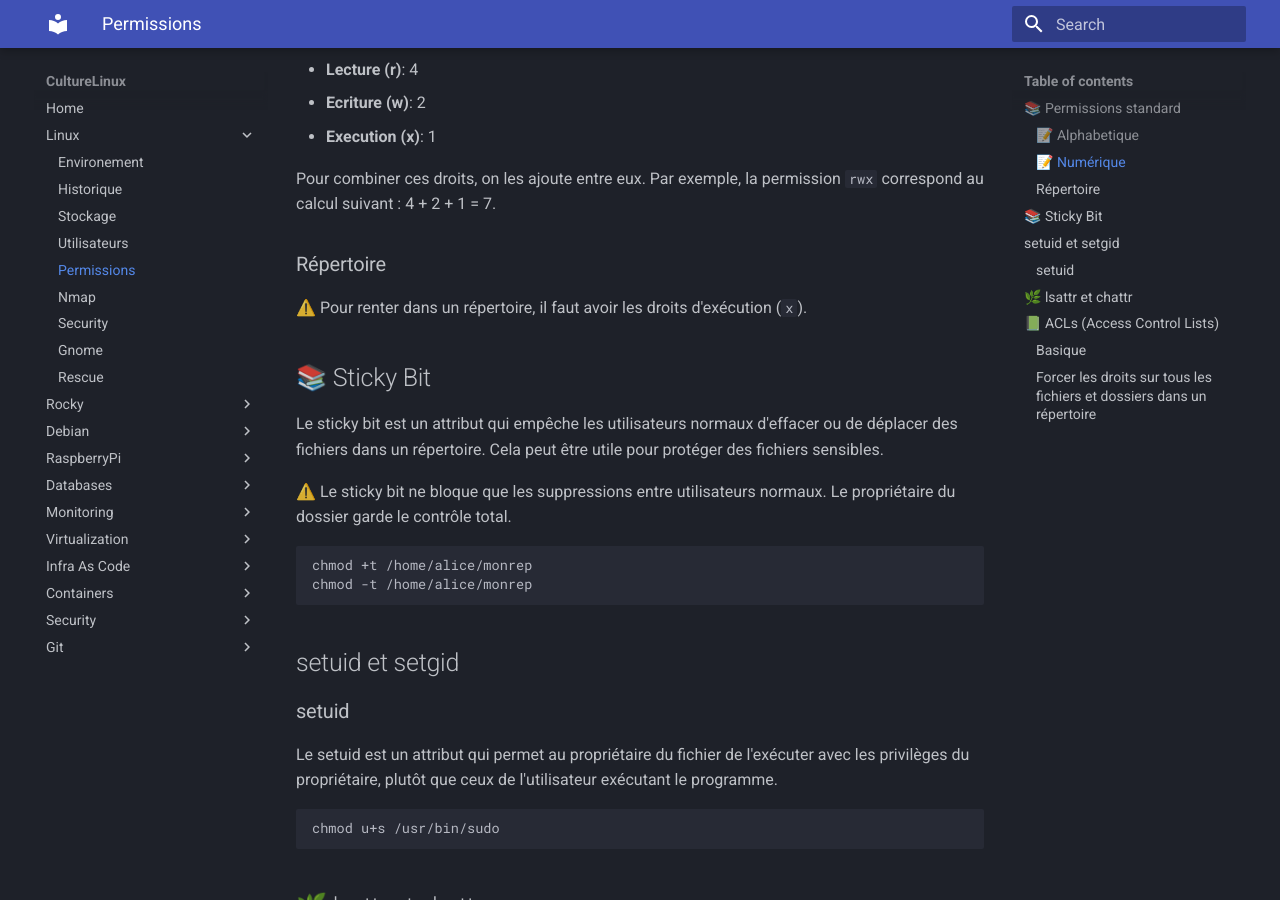
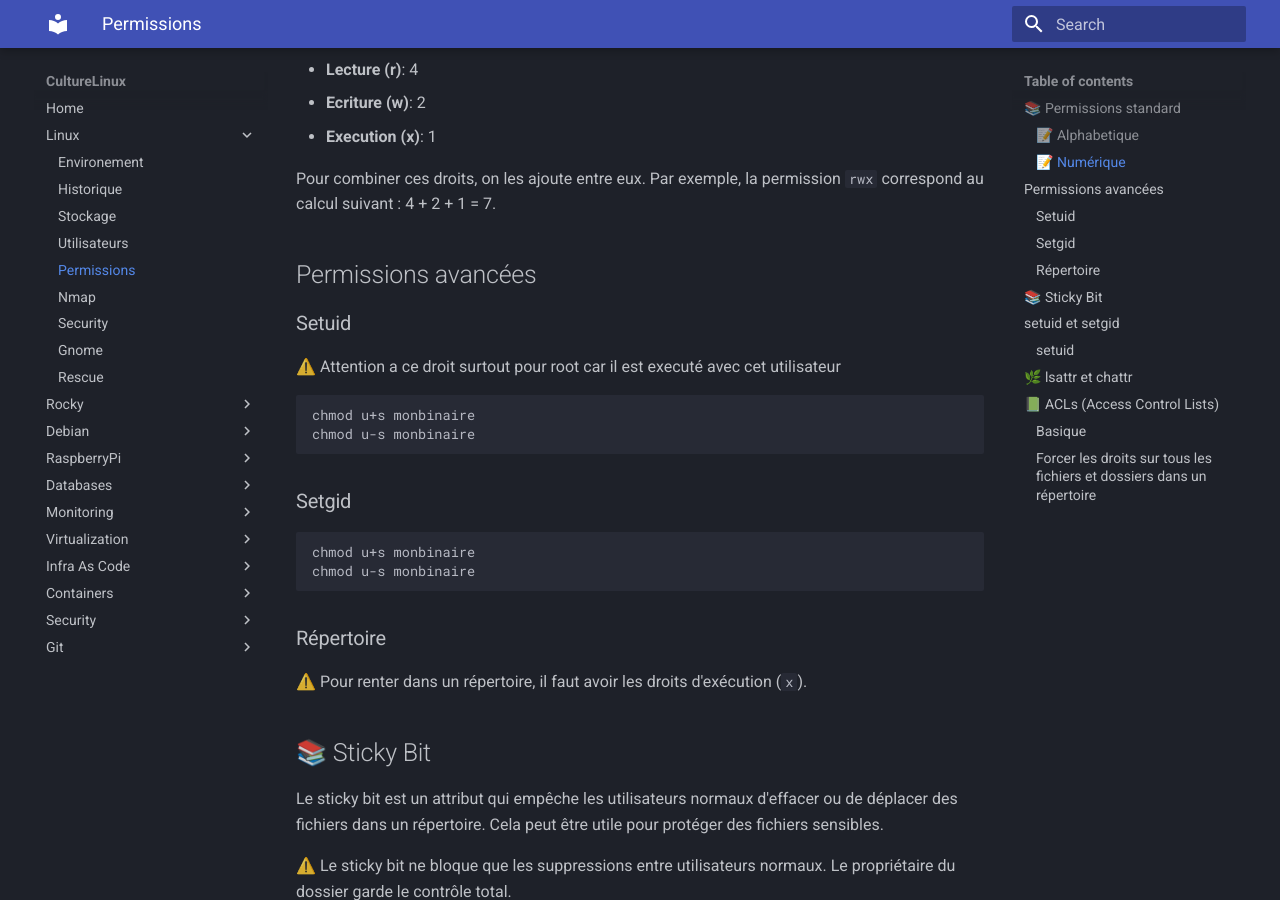
Before and after one commit to CultureLinux/doc, an MkDocs documentation site: the page built from docs/linux/permissions.md, in a window 1280 px wide and 900 px high, scrolled down 525 px. Built offline with MkDocs 1.6.1 and Material for MkDocs 9.7.7, drawn with Linux system fonts in a browser that asks for light colours.

```diff
--- a/docs/linux/permissions.md
+++ b/docs/linux/permissions.md
@@ -18,6 +18,20 @@ Les permissions peuvent également être codées en base 10. Chaque droits est r
 - **Execution (x)**: 1
 
 Pour combiner ces droits, on les ajoute entre eux. Par exemple, la permission `rwx` correspond au calcul suivant : 4 + 2 + 1 = 7.
+
+## Permissions avancées
+### Setuid
+⚠️ Attention a ce droit surtout pour root car il est executé avec cet utilisateur
+
+    chmod u+s monbinaire
+    chmod u-s monbinaire
+
+### Setgid
+
+    chmod u+s monbinaire
+    chmod u-s monbinaire
+
+
 
 ### Répertoire
 ⚠️ Pour renter dans un répertoire, il faut avoir les droits d'exécution (`x`).
```
Also changed, not shown: docs/containers/docker.md (+10 -0 lines).
